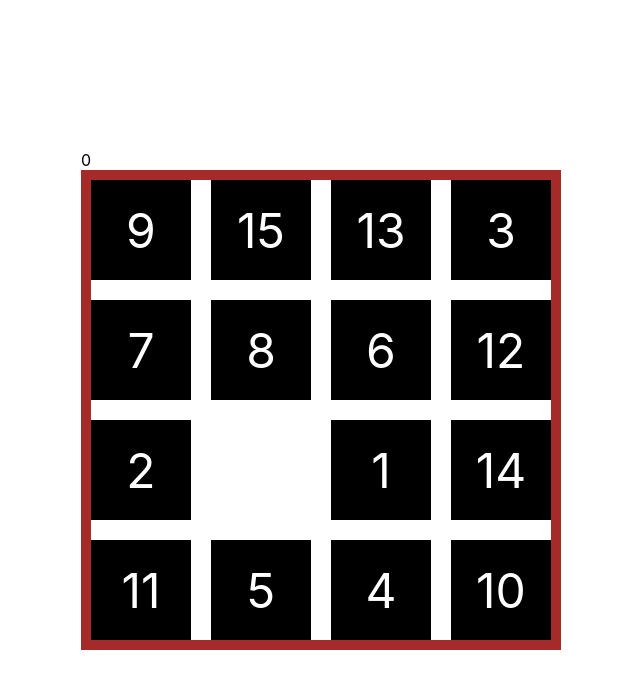
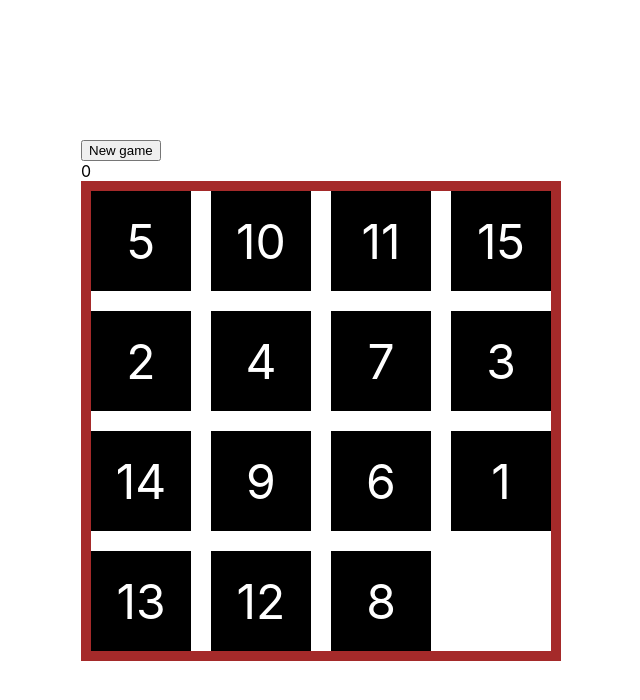
Before and after one commit to OlIvAl/15_puzzle, a React (Create React App) app: page / in a window 1280 px wide. Shown: the top 700 px of the page, without its empty margins (319-959 px from the left). Built offline with nearby package versions, Linux system fonts and the light colour scheme.

Commit message:
add init new game

```diff
--- a/src/App.tsx
+++ b/src/App.tsx
@@ -3,10 +3,19 @@ import Bord from './components/Board';
 import Tile from './components/Tile';
 import Counter from './components/Counter';
 import {IAppState} from './store';
-import {IKeypressAsyncActionCreator, IMoveTileAsyncActionCreator} from './interfaces/asyncActionCreators';
+import {
+  IInitNewGameAsyncActionCreator,
+  IKeypressAsyncActionCreator,
+  IMoveTileAsyncActionCreator
+} from './interfaces/asyncActionCreators';
 import {connect, MapDispatchToPropsNonObject, MapDispatchToPropsParam} from 'react-redux';
 import {counterSelector, ITileWithCoords, modalSelector, tilesSelector, tilesWithCoordsSelector} from './selectors';
-import {closeModalActionCreator, keypressAsyncActionCreator, moveTileAsyncActionCreator} from './actions/game';
+import {
+  closeModalActionCreator,
+  initNewGameAsyncActionCreator,
+  keypressAsyncActionCreator,
+  moveTileAsyncActionCreator
+} from './actions/game';
 import Modal from './components/Modal';
 import {WIN_MODAL} from './constants/modals';
 import {ICloseModalActionCreator} from './interfaces/actionCreators';
@@ -16,6 +25,7 @@ interface IFieldsFromState extends Pick<IAppState, 'tiles' | 'counter' | 'modal'
 }
 
 interface IDispatchMethods {
+  initNewGame: IInitNewGameAsyncActionCreator;
   move: IMoveTileAsyncActionCreator;
   keypress: IKeypressAsyncActionCreator;
   closeModal: ICloseModalActionCreator
@@ -45,6 +55,7 @@ class App extends React.Component<IProps> {
       tilesWithCoords,
       tiles,
       counter,
+      initNewGame,
       move,
       modal,
       closeModal
@@ -52,6 +63,7 @@ class App extends React.Component<IProps> {
 
     return (
       <div>
+        <button onClick={initNewGame}>New game</button>
         <Counter
           count={counter}
         />
@@ -101,6 +113,7 @@ const mapStateToProps = (state: IAppState): IFieldsFromState => ({
 // const mapDispatchToProps: IDispatchMethods = {
 // const mapDispatchToProps: MapDispatchToPropsParam<IDispatchMethods, {}> = {
 const mapDispatchToProps: any = {
+  initNewGame: initNewGameAsyncActionCreator,
   move: moveTileAsyncActionCreator,
   keypress: keypressAsyncActionCreator,
   closeModal: closeModalActionCreator,
--- a/src/actions/game.ts
+++ b/src/actions/game.ts
@@ -1,8 +1,14 @@
-import {ICloseModalAction, IMoveTileAction, IWinAction} from '../interfaces/actions';
-import {ICloseModalActionCreator, IMoveTileActionCreator, IWinActionCreator} from '../interfaces/actionCreators';
+import {ICloseModalAction, IInitNewGameAction, IMoveTileAction, IWinAction} from '../interfaces/actions';
+import {
+  ICloseModalActionCreator,
+  IInitNewGameActionCreator,
+  IMoveTileActionCreator,
+  IWinActionCreator
+} from '../interfaces/actionCreators';
 import {ITile} from '../interfaces/entities';
-import {CLOSE_MODAL_ACTION, MOVE_TILE_ACTION, WIN_ACTION} from '../constants/actions';
+import {CLOSE_MODAL_ACTION, INIT_NEW_GAME_ACTION, MOVE_TILE_ACTION, WIN_ACTION} from '../constants/actions';
 import {
+  IInitNewGameAsyncActionCreator,
   IKeypressAsyncActionCreator,
   IMoveTileAsyncActionCreator,
   IWinAsyncActionCreator
@@ -25,6 +31,18 @@ const moveTileActionCreator: IMoveTileActionCreator = (tile: ITile): IMoveTileAc
   type: MOVE_TILE_ACTION,
   payload: tile
 });
+
+const initNewGameActionCreator: IInitNewGameActionCreator = (): IInitNewGameAction => ({
+  type: INIT_NEW_GAME_ACTION
+});
+
+export const initNewGameAsyncActionCreator: IInitNewGameAsyncActionCreator = (): ThunkAction<void, IAppState, null, Action<string>> =>
+  (
+    dispatch: ThunkDispatch<IAppState, null, Action<string>>
+  ): void => {
+    localStorage.removeItem('state');
+    dispatch(initNewGameActionCreator());
+  };
 
 const checkWinAsyncActionCreator: IWinAsyncActionCreator = (): ThunkAction<void, IAppState, null, Action<string>> =>
   (
--- a/src/constants/actions.ts
+++ b/src/constants/actions.ts
@@ -1,3 +1,4 @@
 export const MOVE_TILE_ACTION: string = 'MOVE_TILE_ACTION';
+export const INIT_NEW_GAME_ACTION: string = 'INIT_NEW_GAME_ACTION';
 export const WIN_ACTION: string = 'WIN_ACTION';
 export const CLOSE_MODAL_ACTION: string = 'CLOSE_MODAL_ACTION';
--- /dev/null
+++ b/src/helpers.ts
@@ -0,0 +1,32 @@
+import {BOARD_TILE_SIZE} from './constants/config';
+import {ITilesState} from './interfaces/states';
+
+export function generateShuffleTiles(bordTileSize: number) {
+  function shuffleArr<T>(a: T[]): T[] {
+    for (let i: number = a.length - 1; i > 0; i--) {
+      const randI: number = Math.floor(Math.random() * (i + 1));
+      [a[i], a[randI]] = [a[randI], a[i]];
+    }
+    return a;
+  }
+
+  return shuffleArr<number>(
+    Array(bordTileSize ** 2).fill(undefined)
+      .map((_, index: number): number => (index))
+  ).reduce(
+    (
+      accum: ITilesState,
+      currVal: number,
+      index: number
+    ): ITilesState => {
+      accum[currVal] = {
+        title: currVal,
+        row: Math.floor(index / BOARD_TILE_SIZE),
+        col: index % BOARD_TILE_SIZE
+      };
+
+      return accum;
+    },
+    {}
+  )
+}
--- a/src/interfaces/actionCreators.d.ts
+++ b/src/interfaces/actionCreators.d.ts
@@ -1,8 +1,12 @@
-import {IMoveTileAction, IIncrementCounterAction, IWinAction, ICloseModalAction} from './actions';
+import {IMoveTileAction, IIncrementCounterAction, IWinAction, ICloseModalAction, IInitNewGameAction} from './actions';
 import {ITile} from './entities';
 
 export interface IMoveTileActionCreator {
   (tile: ITile): IMoveTileAction;
+}
+
+export interface IInitNewGameActionCreator {
+  (): IInitNewGameAction;
 }
 
 export interface IWinActionCreator {
--- a/src/interfaces/asyncActionCreators.d.ts
+++ b/src/interfaces/asyncActionCreators.d.ts
@@ -7,6 +7,10 @@ export interface IMoveTileAsyncActionCreator {
   (tile: ITile): ThunkAction<void, IAppState, null, Action<string>>;
 }
 
+export interface IInitNewGameAsyncActionCreator {
+  (): ThunkAction<void, IAppState, null, Action<string>>;
+}
+
 export interface IKeypressAsyncActionCreator {
   (code: string): ThunkAction<void, IAppState, null, Action<string>>;
 }
--- a/src/reducers/index.ts
+++ b/src/reducers/index.ts
@@ -1,14 +1,16 @@
 import { combineReducers } from 'redux';
-import {IMoveTileAction, IWinAction} from '../interfaces/actions';
-import {CLOSE_MODAL_ACTION, MOVE_TILE_ACTION, WIN_ACTION} from '../constants/actions';
+import {IInitNewGameAction, IMoveTileAction, IWinAction} from '../interfaces/actions';
+import {CLOSE_MODAL_ACTION, INIT_NEW_GAME_ACTION, MOVE_TILE_ACTION, WIN_ACTION} from '../constants/actions';
 import {ITilesState} from '../interfaces/states';
 import {ITile} from '../interfaces/entities';
 import {WIN_MODAL} from '../constants/modals';
 import {IAppState} from '../store';
+import {generateShuffleTiles} from '../helpers';
+import {BOARD_TILE_SIZE} from '../constants/config';
 
 function tilesReducer(
   state: ITilesState = {},
-  action: IMoveTileAction
+  action: IMoveTileAction & IInitNewGameAction
 ): ITilesState {
   switch (action.type) {
     case MOVE_TILE_ACTION:
@@ -32,6 +34,8 @@ function tilesReducer(
           }
         }
       };
+    case INIT_NEW_GAME_ACTION:
+      return generateShuffleTiles(BOARD_TILE_SIZE);
     default:
       return state;
   }
@@ -39,11 +43,13 @@ function tilesReducer(
 
 function counterReducer(
   state: number = 0,
-  action: IMoveTileAction
+  action: IMoveTileAction & IInitNewGameAction
 ): number {
   switch (action.type) {
     case MOVE_TILE_ACTION:
       return state + 1;
+    case INIT_NEW_GAME_ACTION:
+      return 0;
     default:
       return state;
   }
--- a/src/store.ts
+++ b/src/store.ts
@@ -4,18 +4,11 @@ import logger from 'redux-logger';
 import {BOARD_TILE_SIZE} from "./constants/config";
 import rootReducer from './reducers';
 import {ITilesState} from './interfaces/states';
+import {generateShuffleTiles} from './helpers';
 
 const middlewares: Middleware[] = process.env.NODE_ENV === 'development'
   ? [thunk, logger]
   : [thunk];
-
-function shuffleArr<T>(a: T[]): T[] {
-  for (let i: number = a.length - 1; i > 0; i--) {
-    const randI: number = Math.floor(Math.random() * (i + 1));
-    [a[i], a[randI]] = [a[randI], a[i]];
-  }
-  return a;
-}
 
 export interface IAppState {
   tiles: ITilesState;
@@ -24,25 +17,7 @@ export interface IAppState {
 }
 
 export const initState: IAppState = JSON.parse(localStorage.getItem('state') || 'null') || {
-  tiles: shuffleArr<number>(
-    Array(BOARD_TILE_SIZE * BOARD_TILE_SIZE).fill(undefined)
-      .map((_, index: number): number => (index))
-  ).reduce(
-    (
-      accum: ITilesState,
-      currVal: number,
-      index: number
-    ): ITilesState => {
-      accum[currVal] = {
-        title: currVal,
-        row: Math.floor(index / BOARD_TILE_SIZE),
-        col: index % BOARD_TILE_SIZE
-      };
-
-      return accum;
-    },
-    {}
-  ),
+  tiles: generateShuffleTiles(BOARD_TILE_SIZE),
 /*
   // for tests
   tiles: {
```
Also changed, not shown: src/interfaces/actions.d.ts (+11 -1 lines).
